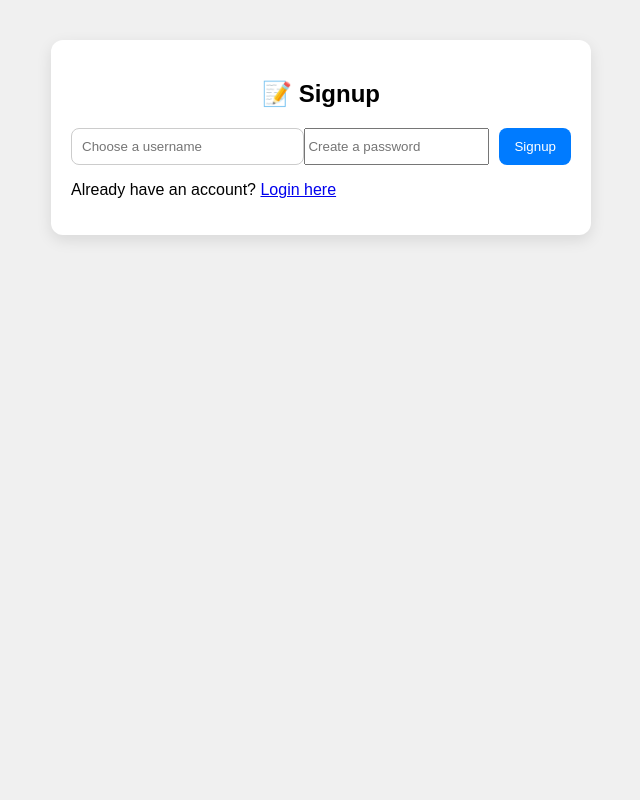
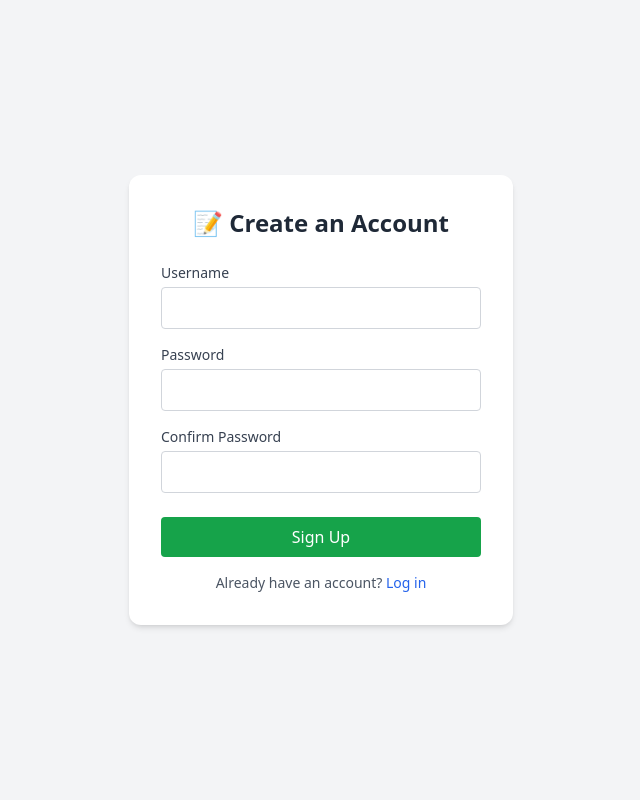
Before and after one commit to Srikumarsahoo/IND_AI, a FastAPI app: page /signup in a window 1280 px wide. Shown: the whole page, without its empty margins (319-959 px from the left). Run offline with FastAPI, Linux system fonts and the light colour scheme; some libraries are stand-ins or nearby versions.

Commit message:
Rendered the Login, Signup and Chat.html with Clean layout

```diff
--- a/app/templates/signup.html
+++ b/app/templates/signup.html
@@ -1,19 +1,37 @@
 <!DOCTYPE html>
 <html lang="en">
 <head>
-  <meta charset="UTF-8">
-  <title>Signup</title>
-  <link rel="stylesheet" href="/static/style.css">
+  <meta charset="UTF-8" />
+  <title>Sign Up - IND_AI</title>
+  <script src="https://cdn.tailwindcss.com"></script>
 </head>
-<body>
-  <div class="container">
-    <h2>📝 Signup</h2>
+<body class="bg-gray-100 flex justify-center items-center h-screen">
+  <div class="bg-white p-8 rounded-xl shadow-md w-full max-w-sm">
+    <h2 class="text-2xl font-bold text-center text-gray-800 mb-6">📝 Create an Account</h2>
     <form method="post" action="/signup">
-      <input type="text" name="username" placeholder="Choose a username" required>
-      <input type="password" name="password" placeholder="Create a password" required>
-      <button type="submit">Signup</button>
+      <div class="mb-4">
+        <label class="block text-sm font-medium text-gray-700 mb-1" for="username">Username</label>
+        <input type="text" id="username" name="username" required
+          class="w-full px-4 py-2 border border-gray-300 rounded focus:outline-none focus:ring-2 focus:ring-blue-500" />
+      </div>
+      <div class="mb-4">
+        <label class="block text-sm font-medium text-gray-700 mb-1" for="password">Password</label>
+        <input type="password" id="password" name="password" required
+          class="w-full px-4 py-2 border border-gray-300 rounded focus:outline-none focus:ring-2 focus:ring-blue-500" />
+      </div>
+      <div class="mb-6">
+        <label class="block text-sm font-medium text-gray-700 mb-1" for="confirm">Confirm Password</label>
+        <input type="password" id="confirm" name="confirm" required
+          class="w-full px-4 py-2 border border-gray-300 rounded focus:outline-none focus:ring-2 focus:ring-blue-500" />
+      </div>
+      <button type="submit"
+        class="w-full bg-green-600 text-white py-2 rounded hover:bg-green-700 transition">Sign Up</button>
     </form>
-    <p>Already have an account? <a href="/login">Login here</a></p>
+
+    <p class="text-sm text-center text-gray-600 mt-4">
+      Already have an account?
+      <a href="/login" class="text-blue-600 hover:underline">Log in</a>
+    </p>
   </div>
 </body>
 </html>
```
Also changed, not shown: app/static/script.js (+40 -5 lines), app/templates/chat.html (+25 -14 lines), app/templates/login.html (+23 -10 lines).
